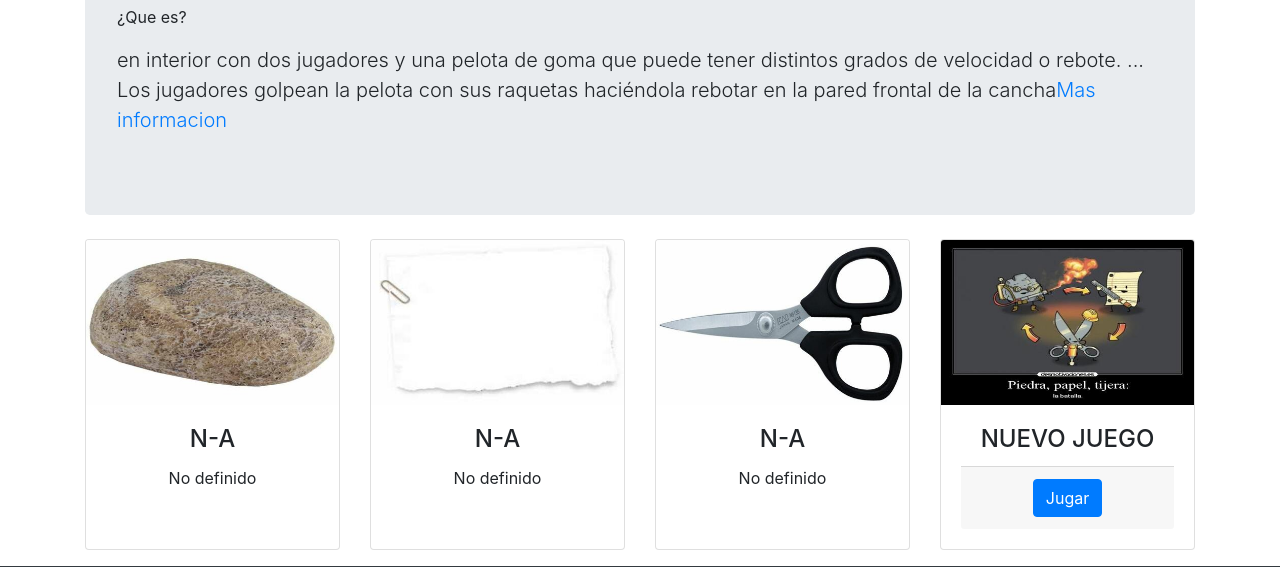
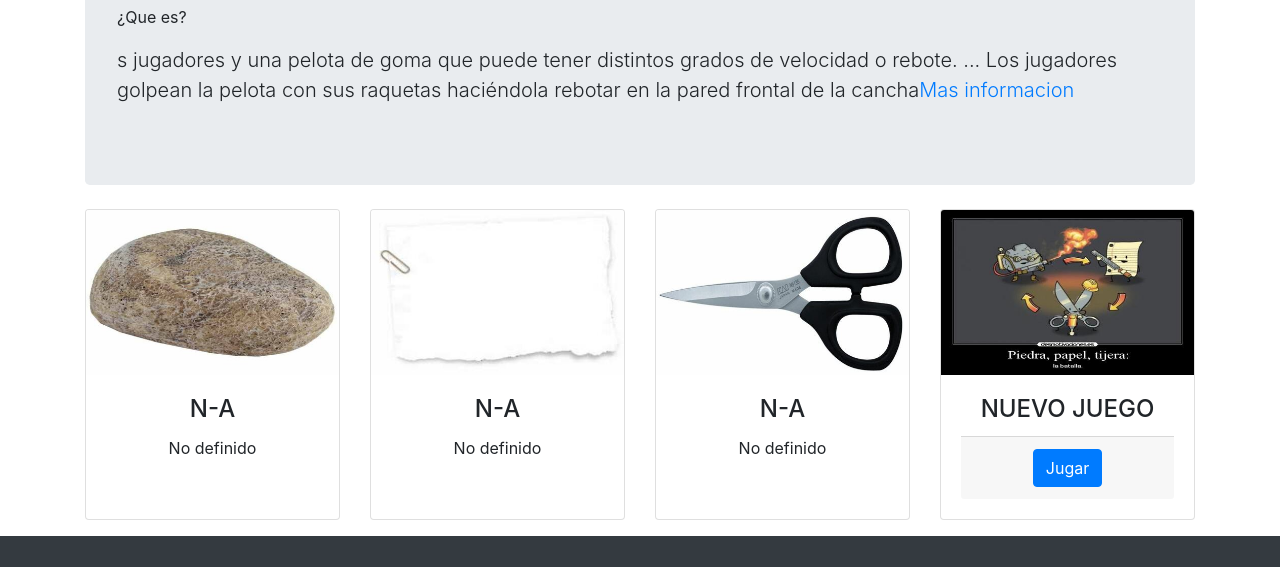
Before and after one commit to IRONR2D2/SquashSport, a website: page index.html in a window 1280 px wide. Shown: the part 233-800 px from the top of the page. Drawn offline with Linux system fonts and the light colour scheme.

Commit message:
este commit es con git commit

```diff
--- a/index.html
+++ b/index.html
@@ -45,7 +45,7 @@
       <header class="jumbotron my-4">
         <h1 class="display-3">Squash</h1>
         <p>¿Que es?</p>
-        <p class="lead"> en interior con dos jugadores y una pelota de goma que puede tener distintos grados de velocidad o rebote. ... Los jugadores golpean la pelota con sus raquetas haciéndola rebotar en la pared frontal de la cancha<a href="https://es.wikipedia.org/wiki/Squash">Mas informacion</a></p>
+        <p class="lead"> s jugadores y una pelota de goma que puede tener distintos grados de velocidad o rebote. ... Los jugadores golpean la pelota con sus raquetas haciéndola rebotar en la pared frontal de la cancha<a href="https://es.wikipedia.org/wiki/Squash">Mas informacion</a></p>
       </header>
 
       <!-- Page Features -->
```
